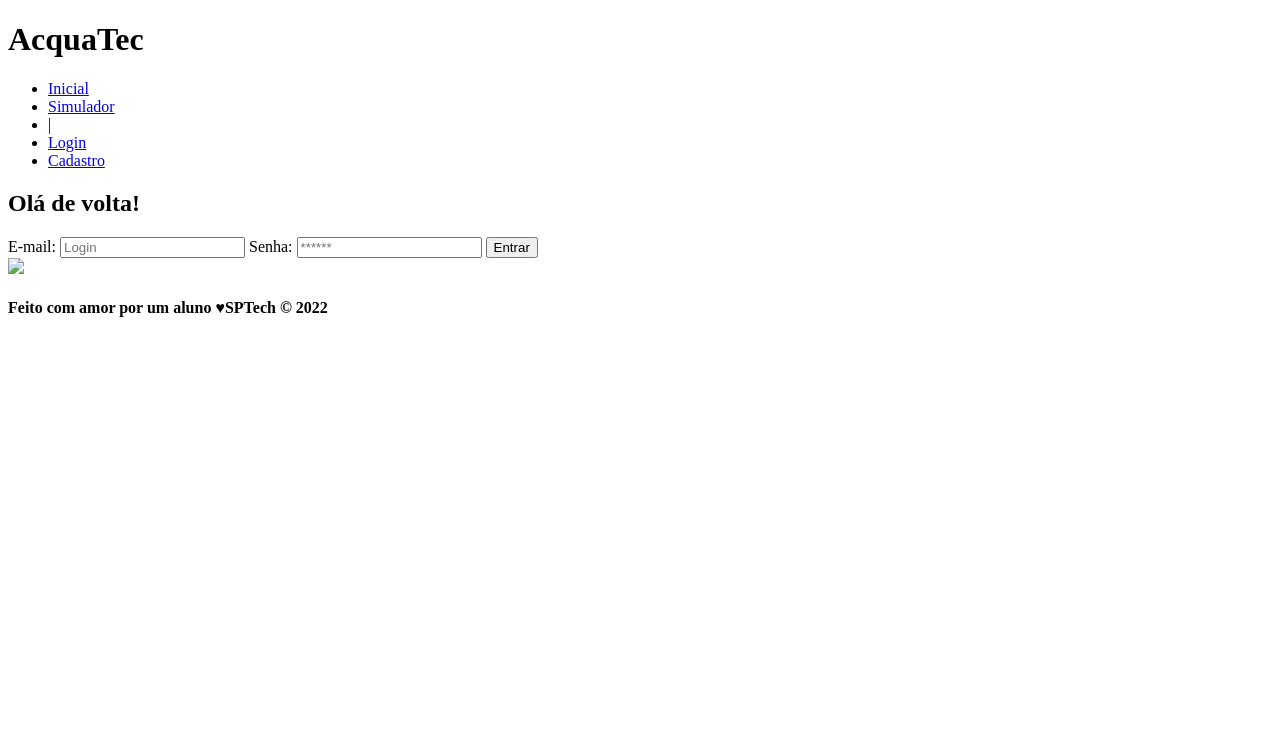
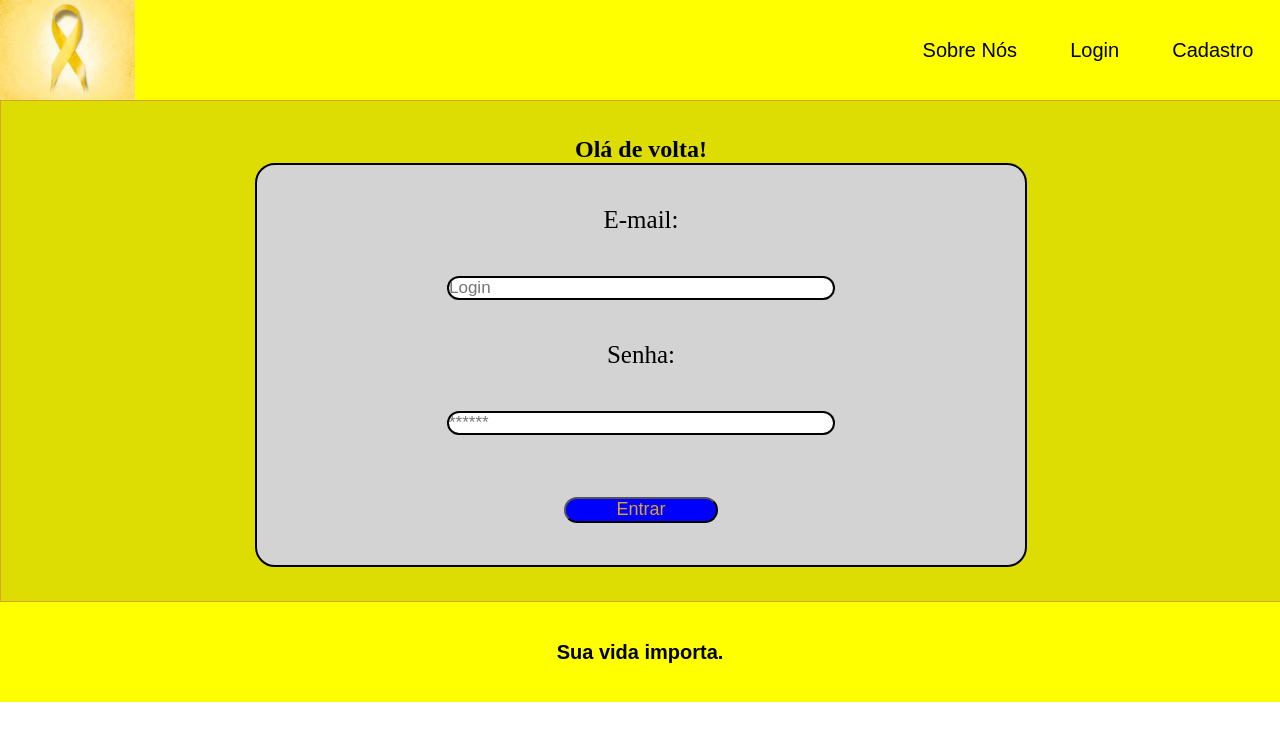
Before and after one commit to pedroraneafreitas/Projeto-Individual, a website: page public/login.html in a window 1280 px wide. Drawn offline with Linux system fonts and the light colour scheme.

Commit message:
mudanças no CSS nas paginas de LOGIN, CADASTRO e INDEX

```diff
--- a/public/css/cadastro.css
+++ b/public/css/cadastro.css
@@ -0,0 +1,115 @@
+* {
+    padding: 0;
+    margin: 0;
+}
+
+/* <header> */
+
+.header {
+    width: 100%;
+    height: 100px;
+    display: flex;
+    justify-content: space-between;
+    background-color: yellow;
+}
+
+.logo img {
+    width: 90%;
+    height: 100%;
+
+
+}
+
+.navbar {
+    height: 100%;
+    width: 30%;
+    display: flex;
+    justify-content: space-evenly;
+}
+
+.navbar ul {
+    display: flex;
+    width: 100%;
+    justify-content: space-around;
+    align-items: center;
+}
+
+.navbar a {
+    text-decoration: none;
+    color: black;
+}
+
+.navbar li {
+    text-decoration: none;
+    list-style: none;
+    font-size: 20px;
+    font-family: fantasy;
+}
+/* <conteudo> */
+
+.container {
+    height: 500px;
+    width: 100%;
+    display: flex;
+    align-items: center;
+    border: 1px solid #daa520;
+    justify-content: center;
+    background-color: rgba(24, 24, 209, 0.808);
+}
+
+.cadastro {
+    display: flex;
+    height: 400px;
+    width: 60%;
+    flex-direction: column;
+    border: 2px solid black;
+    justify-content: space-evenly;
+    align-items: center;
+    border-radius: 20px;
+    background-color: #d3d3d3;
+
+
+}
+.cadastro span {
+  font-size: 25px;
+
+}
+
+.cadastro input{
+    width:50%;
+    height: 20px;
+    border-radius: 20px;
+    border: 2px solid black;
+    font-size: 17px;
+}
+
+.cadastro button{
+    width: 20%;
+    color: #daa520;
+    font-size: large;
+    border-radius: 20px;
+    background-color: blue;
+    margin-top: 20px;
+    height: 26px;
+    cursor: pointer;
+}
+
+/* </conteudo> */
+
+
+
+/* <footer> */
+
+.footer {
+    width: 100%;
+    height: 100px;
+    background-color: yellow;
+    display: flex;
+    justify-content: center;
+    align-items: center;
+    font-weight: bolder;
+    font-size: 20px;
+    font-family: fantasy;
+}
+
+/* </footer> */
--- a/public/css/index.css
+++ b/public/css/index.css
@@ -14,7 +14,7 @@
 }
 
 .logo img {
-    width: 21%;
+    width: 90%;
     height: 100%;
 
 }
@@ -57,7 +57,7 @@
     justify-content: center;
 }
 
-.banner{
+.banner {
     height: 100%;
     width: 100%;
     background-image: url(../assets/campo.webp);
@@ -65,26 +65,55 @@
     display: flex;
     align-items: center;
     border: 1px solid #daa520;
-    font-size:20px;
+    font-size: 20px;
     font-weight: bolder;
     flex-direction: column;
     justify-content: center;
+    font-style: italic;
 }
 
-.formBox{
+.explic {
+    width: 100%;
+    height: 100%;
+    display: flex;
+    align-items: center;
+    justify-content: center;
+    flex-direction: column;
+    background-image: url(../assets/flor.jpg);
+    background-size: cover;
+    font-size: 30px;
+    font-style: italic;
+    font-weight: bolder;
+    color: rgb(255, 101, 126);
+}
+
+.explic button{
+
+    width: 20%;
+    color: #daa520;
+    font-size: large;
+    border-radius: 20px;
+    background-color: blue;
+    margin-top: 20px;
+    height: 40px;
+    cursor: pointer;
+}
+
+
+.formBox {
     background-color: #daa520;
     width: 100%;
     height: 300px;
     display: flex;
     justify-content: space-evenly;
     align-items: center;
-    border:2px solid black;
+    border: 2px solid black;
 }
 
 .Box {
     width: 20%;
     height: 100%;
-     border:2px solid black;
+    border: 2px solid black;
     justify-content: center;
     font-size: large;
     font-family: Georgia, 'Times New Roman', Times, serif;
@@ -97,7 +126,7 @@
     width: 100%;
     background-image: url(../assets/escritor.jpg);
     background-size: cover;
-    border-bottom:1px solid black ;
+    border-bottom: 1px solid black;
 }
 
 .diario {
@@ -105,7 +134,7 @@
     width: 100%;
     background-image: url(../assets/Diario.jpg);
     background-size: cover;
-    border-bottom:1px solid black ;
+    border-bottom: 1px solid black;
 }
 
 
--- a/public/css/login.css
+++ b/public/css/login.css
@@ -0,0 +1,112 @@
+* {
+    padding: 0;
+    margin: 0;
+}
+
+/* <header> */
+
+.header {
+    width: 100%;
+    height: 100px;
+    display: flex;
+    justify-content: space-between;
+    background-color: yellow;
+}
+
+.logo img {
+    width: 90%;
+    height: 100%;
+
+}
+
+.navbar {
+    height: 100%;
+    width: 30%;
+    display: flex;
+    justify-content: space-evenly;
+}
+
+.navbar ul {
+    display: flex;
+    width: 100%;
+    justify-content: space-around;
+    align-items: center;
+}
+
+.navbar a {
+    text-decoration: none;
+    color: black;
+}
+
+.navbar li {
+    text-decoration: none;
+    list-style: none;
+    font-size: 20px;
+    font-family: fantasy;
+}
+
+
+/* <conteudo> */
+.container {
+    height: 500px;
+    width: 100%;
+    display: flex;
+    align-items: center;
+    border: 1px solid #daa520;
+    justify-content: center;
+    flex-direction: column;
+    background-color: rgb(221, 221, 4);
+}
+
+.login{
+    display: flex;
+    height: 400px;
+    width: 60%;
+    flex-direction: column;
+    border: 2px solid black;
+    justify-content: space-evenly;
+    align-items: center;
+    border-radius: 20px;
+    background-color: #d3d3d3;
+
+
+}
+.login span {
+  font-size: 25px;
+
+}
+
+.login input{
+    width:50%;
+    height: 20px;
+    border-radius: 20px;
+    border: 2px solid black;
+    font-size: 17px;
+}
+
+.login button{
+    width: 20%;
+    color: #daa520;
+    font-size: large;
+    border-radius: 20px;
+    background-color: blue;
+    margin-top: 20px;
+    height: 26px;
+    cursor: pointer;
+}
+/* </conteudo> */
+/* <footer> */
+
+.footer {
+    width: 100%;
+    height: 100px;
+    background-color: yellow;
+    display: flex;
+    justify-content: center;
+    align-items: center;
+    font-weight: bolder;
+    font-size: 20px;
+    font-family: fantasy;
+}
+
+/* </footer> */
--- a/public/login.html
+++ b/public/login.html
@@ -22,28 +22,26 @@
 
     <!--Header-->
 
-    <div class="header">
-        <div class="container">
-            <h1 class="titulo">AcquaTec</h1>
-            <ul class="navbar">
-                <li>
-                    <a href="./index.html">
-                        Inicial
-                    </a>
-                </li>
-                <li>
-                    <a href="./simulador.html">Simulador</a>
-                </li>
-                <li>|</li>
-                <li class="agora">
-                    <a href="./login.html">Login</a>
-                </li>
-                <li>
-                    <a href="./cadastro.html">Cadastro</a>
-                </li>
-            </ul>
-        </div>
+   <!-- inicio header -->
+   <div class="header">
+    <div class="logo">
+        <a href="index.html"><img src="../public/assets/laço logo.jpg" alt=""></a>
     </div>
+
+
+    <div class="navbar">
+        <ul>
+            <li><a href="">Sobre Nós</a></li>
+            <li> <a href="login.html"> Login</a></li>
+            <li> <a href="cadastro.html">Cadastro</a></li>
+        </ul>
+
+    </div>
+
+
+</div>
+
+<!-- fim header -->
 
 
     <div class="banner">
@@ -53,9 +51,10 @@
             </div>
         </div>
         <div class="container">
-            <div class="card">
+            <!-- <div class="card"> -->
                 <h2>Olá de volta!</h2>
-                <div class="formulario">
+                <div class="login">
+                <!-- <div class="formulario"> -->
 
 
                     <span class="tipo_campo">E-mail:</span>
@@ -67,26 +66,31 @@
                     <button class="btn" onclick="entrar()">Entrar</button>
 
 
+                <!-- </div> -->
                 </div>
 
-                <div id="div_aguardar" class="loading-div">
-                    <img src="./assets/circle-loading.gif" id="loading-gif">
-                </div>
+                <!-- <div id="div_aguardar" class="loading-div"> -->
+                    <!-- <img src="./assets/circle-loading.gif" id="loading-gif"> -->
+                <!-- </div> -->
 
-                <div id="div_erros_login">
+                <!-- <div id="div_erros_login"> -->
 
-                </div>
-            </div>
+                <!-- </div> -->
+            <!-- </div> -->
         </div>
     </div>
 
-    <!--footer inicio-->
+
+    <!-- inicio footer -->
+
     <div class="footer">
-        <div class="container">
-            <h4>Feito com amor por um aluno &hearts;SPTech &copy; 2022</h4>
-        </div>
+        <span>
+            Sua vida importa.
+        </span>
+
     </div>
-    <!--footer fim-->
+    <!-- fim footer -->
+
 
 </body>
 
```
Also changed, not shown: public/cadastro.html (+43 -40 lines), public/index.html (+28 -8 lines), public/simulador.html (deleted, +0 -84 lines), public/assets/flor.jpg (added). Lines whose indentation alone changed are shown as unchanged.
